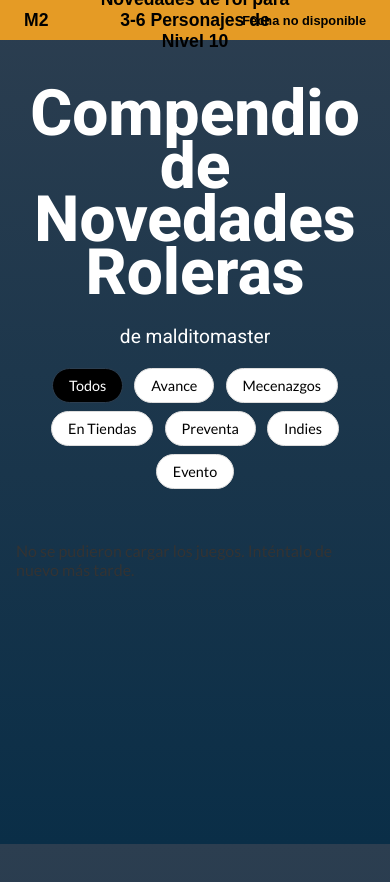
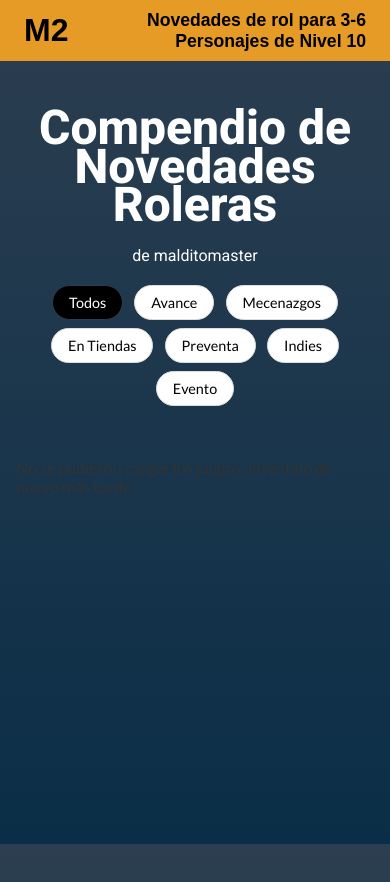
Before and after one commit to malditomaster/rol, a plain HTML site: page index.html in a window 390 px wide. Drawn offline with Linux system fonts and the light colour scheme; no server answers.

Commit message:
Updated responsiveness

```diff
--- a/index.html
+++ b/index.html
@@ -29,7 +29,7 @@
             .game-grid{display:grid;grid-template-columns:repeat(3,1fr);gap:2rem}
             .game-card{background-color:#fff;border-radius:12px;box-shadow:0 4px 15px rgba(0,0,0,.05);overflow:hidden;display:flex;flex-direction:column;transition:transform .3s ease,box-shadow .3s ease;position:relative}.game-card:hover{transform:translateY(-5px);box-shadow:0 8px 25px rgba(0,0,0,.1)}.game-card img{width:100%;aspect-ratio:16 / 10;object-fit:cover;border-bottom:1px solid #eee}.card-content{padding:1.5rem;display:flex;flex-direction:column;flex-grow:1}.title-wrapper{display:flex;justify-content:space-between;align-items:baseline;margin-bottom:.75rem}.card-content h2{margin:0;font-size:1.25rem;color:#2c3e50;flex-grow:1}.card-content h2 a{text-decoration:none;color:inherit}.card-content h2 a:hover{color:#e59b25;text-decoration: underline;}.price-tag{font-size:.9rem;font-weight:700;padding:.25rem .5rem;border-radius:4px;background-color:#e9ecef;color:#495057;white-space:nowrap;margin-left:.5rem}.price-tag.free{background-color:#28a745;color:#fff}.card-content p{margin:0;font-size:.95rem;line-height:1.6;flex-grow:1;color:#555}.source-badge{position:absolute;top:1rem;right:1rem;padding:.3rem .6rem;border-radius:6px;font-size:.8rem;font-weight:700;color:#fff;z-index:10}
             .filter-controls {text-align: center;margin-bottom: 2rem;}
-            .filter-btn {background-color: #fff;border: 1px solid #ddd;border-radius: 20px;padding: .5rem 1rem;margin: 0.25rem;font-family: 'Lato', sans-serif;font-size: .9rem;cursor: pointer;transition: all .2s ease;}
+            .filter-btn {background-color: #fff;border: 1px solid #ddd;border-radius: 20px;padding: .5rem 1rem;margin: 0.25rem;font-family: 'Lato', sans-serif;font-size: .9rem;cursor: pointer;transition: all .2s ease;  color: #000000;}
             .filter-btn:hover {background-color: #e9ecef;border-color: #ccc;}
             .filter-btn.active {background-color: #000000;color: #fff;border-color: #2c3e50;}
             .game-card.hidden {display: none;}
@@ -42,7 +42,16 @@
             .card-footer {margin-top: 1rem;text-align: right;}
             .added-date {font-size: 0.8rem;color: #888;font-style: italic;}
             @media (max-width:900px){.game-grid{grid-template-columns:repeat(2,1fr)}}
-            @media (max-width:600px){.game-grid{grid-template-columns:1fr}.container{padding:1rem}.top-bar{padding: 2rem;}}
+            @media (max-width:600px){
+                .game-grid{grid-template-columns:1fr}
+                .container{padding:1rem}
+                h1{font-size:3rem;line-height: 2.4rem}
+                h4{font-size:1rem}
+                .top-bar {display: grid;grid-template-columns: auto 1fr auto;gap: 1rem;position: static;}
+                .top-bar-center {position: static !important; transform: none !important; left: auto !important; white-space: normal !important; text-align: right !important;}
+                .top-bar-right {display: none;}
+                .top-bar-left {font-size:2rem;}
+            }
             /* Estilos para la paginación */
             #pagination-controls {display: flex;justify-content: center;align-items: center;margin-top: 2.5rem;gap: 0.5rem;}
             .pagination-btn {border: 1px solid #ddd;background-color: #fff;padding: 0.5rem 1rem;cursor: pointer;border-radius: 6px;font-family: 'Roboto', sans-serif;transition: all 0.2s ease;}
@@ -50,9 +59,10 @@
             .pagination-btn.active {background-color: black;color: #fff;border-color: black;font-weight: 700;}
             .pagination-btn:disabled {cursor: not-allowed;opacity: 0.6;}
             /* --- Barra Superior --- */
-            .top-bar {background-color: #e59b25;color: black;display: flex;justify-content: space-between;align-items: center;padding: 0.6rem 1.5rem;font-family: sans-serif;font-weight: bold;font-size: 1.1rem;margin-bottom: 2rem;position: relative;}
+            .top-bar {background-color: #e59b25;color: black;padding: 0.6rem 1.5rem;font-family: sans-serif;font-weight: bold;margin-bottom: 2rem;display: grid;grid-template-columns: auto 1fr auto; align-items: center;gap: 1rem;}
+            .top-bar {background-color: #e59b25;color: black;padding: 0.6rem 1.5rem;font-family: sans-serif;font-weight: bold;margin-bottom: 2rem;display: flex;justify-content: space-between;align-items: center;position: relative;}
+            .top-bar-center {position: absolute;left: 50%;transform: translateX(-50%);font-size: 1.1rem;text-align: center;white-space: nowrap;}
             .top-bar-right {font-size: 0.8rem;}
-            .top-bar-center {position: absolute;left: 50%;transform: translateX(-50%);text-align: center;}
         </style>
         <meta property="og:title" content="Novedades de rol en Español">
         <meta property="og:description" content="Mantente al día con las últimas novedades de rol en español. Descubre los lanzamientos más recientes, preventas, títulos independientes y próximos juegos en un solo lugar.">
```
